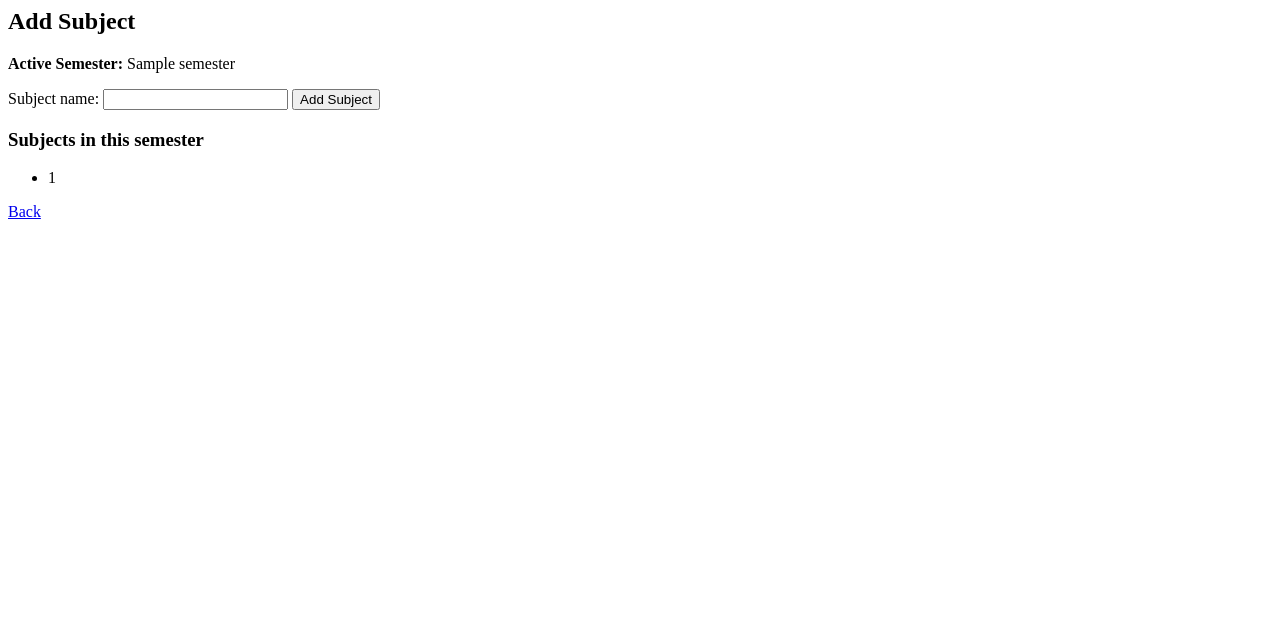
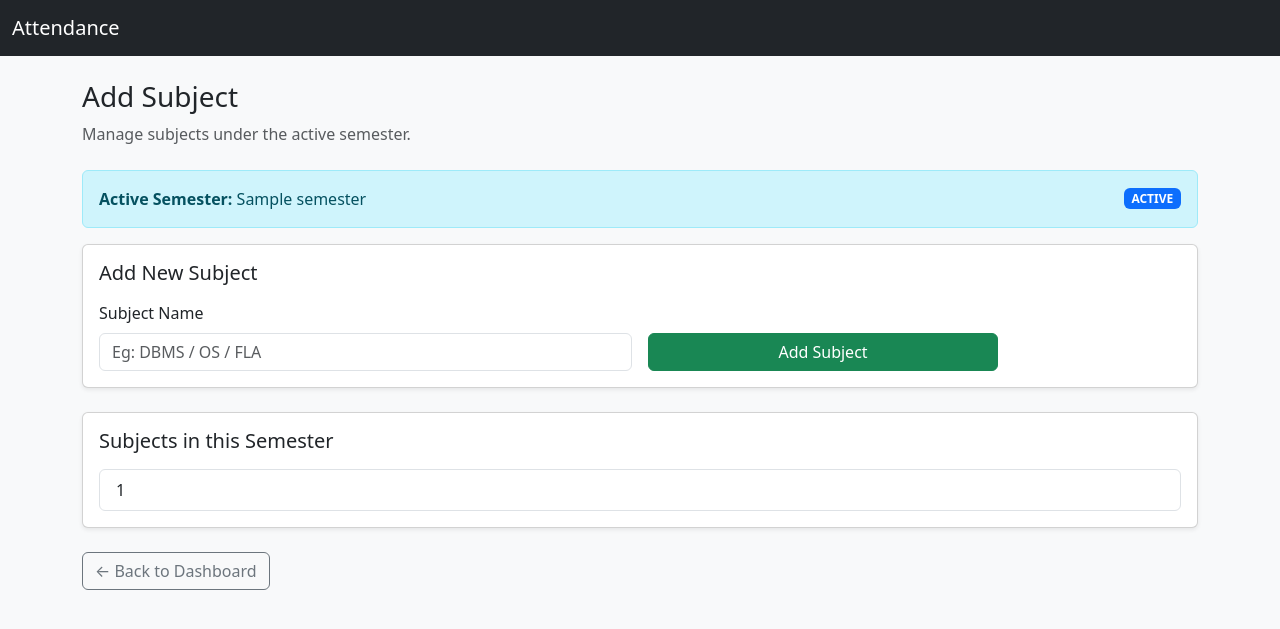
Before and after one commit to Jeffy723/Attendance-App, a Flask app: template templates/add_subject.html in a window 1280 px wide. Shown: the top 629 px of the page. Run offline with Flask 3, Linux system fonts and the light colour scheme; the template is opened without the code that fills it: most values are stand-ins (such as "Sample title", 1, 10 or a date in 2020).

Commit message:
Improve Add Subject UI

```diff
--- a/templates/add_subject.html
+++ b/templates/add_subject.html
@@ -1,18 +1,69 @@
-<h2>Add Subject</h2>
+{% extends "base.html" %}
+{% block title %}Add Subject{% endblock %}
 
-<p><b>Active Semester:</b> {{ semester[1] }}</p>
+{% block content %}
 
-<form method="post">
-  Subject name:
-  <input name="subject" required>
-  <button>Add Subject</button>
-</form>
+<div class="mb-4">
+  <h3>Add Subject</h3>
+  <p class="text-muted">
+    Manage subjects under the active semester.
+  </p>
+</div>
 
-<h3>Subjects in this semester</h3>
-<ul>
-  {% for s in subjects %}
-    <li>{{ s[0] }}</li>
-  {% endfor %}
-</ul>
+<!-- Active semester -->
+<div class="alert alert-info d-flex justify-content-between align-items-center">
+  <div>
+    <strong>Active Semester:</strong> {{ semester[1] }}
+  </div>
+  <span class="badge bg-primary">ACTIVE</span>
+</div>
 
-<a href="/dashboard">Back</a>
+<!-- Add subject -->
+<div class="card shadow-sm mb-4">
+  <div class="card-body">
+    <h5 class="card-title mb-3">Add New Subject</h5>
+
+    <form method="post" class="row g-3 align-items-end">
+      <div class="col-md-6">
+        <label class="form-label">Subject Name</label>
+        <input
+          name="subject"
+          class="form-control"
+          placeholder="Eg: DBMS / OS / FLA"
+          required
+        >
+      </div>
+
+      <div class="col-md-4">
+        <button class="btn btn-success w-100">
+          Add Subject
+        </button>
+      </div>
+    </form>
+  </div>
+</div>
+
+<!-- Subject list -->
+<div class="card shadow-sm mb-4">
+  <div class="card-body">
+    <h5 class="card-title mb-3">Subjects in this Semester</h5>
+
+    {% if subjects %}
+      <ul class="list-group">
+        {% for s in subjects %}
+          <li class="list-group-item">
+            {{ s[0] }}
+          </li>
+        {% endfor %}
+      </ul>
+    {% else %}
+      <p class="text-muted">No subjects added yet.</p>
+    {% endif %}
+  </div>
+</div>
+
+<a href="/dashboard" class="btn btn-outline-secondary">
+  ← Back to Dashboard
+</a>
+
+{% endblock %}
```
